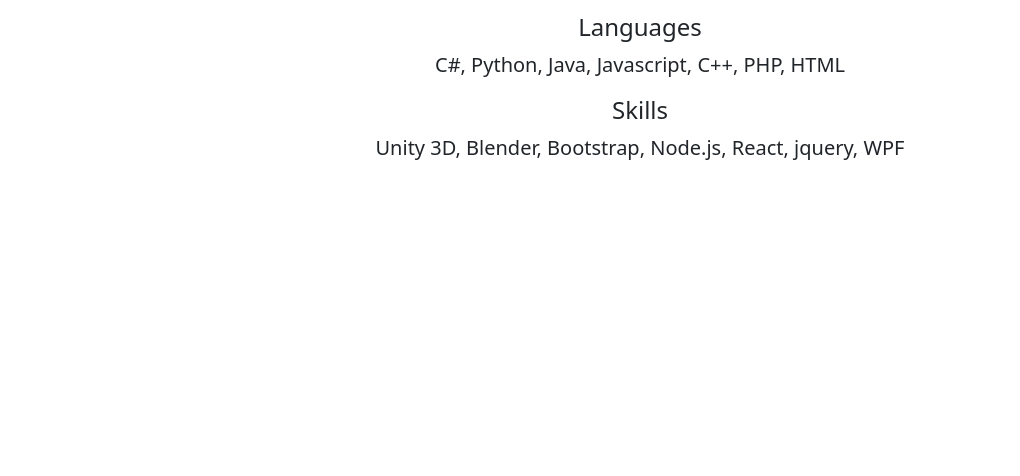
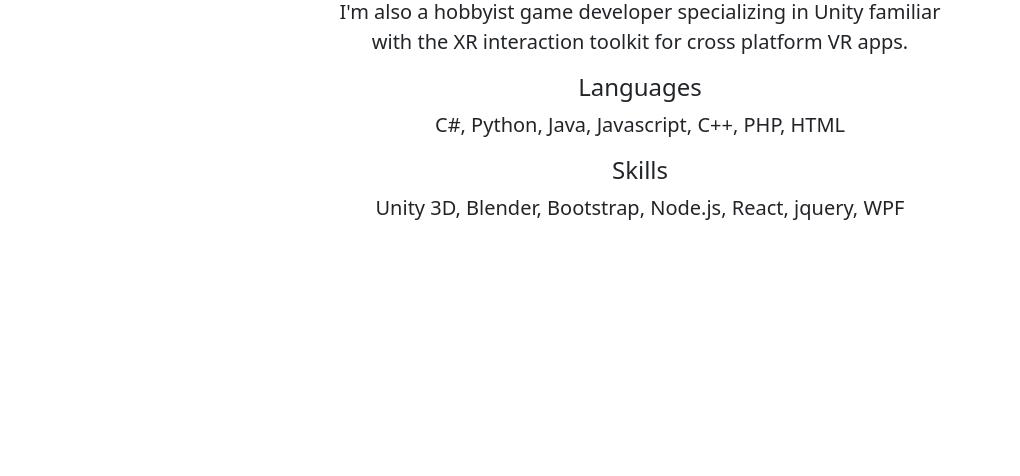
Before and after one commit to ZoeOliveStraw/zoestraw, a website: page index.html in a window 1280 px wide. Shown: the part 324-800 px from the top of the page, without its empty margins (0-1020 px from the left). Drawn offline with nearby package versions, Linux system fonts and the light colour scheme.

Commit message:
Changed paragraph text on main page

```diff
--- a/index.html
+++ b/index.html
@@ -36,7 +36,10 @@
       <img src="./art/Zoe selfie.jpg" class="img-thumbnail mx-auto" alt="This is a picture of me" style="width:10%">
       <h1 class="cover-heading">Zoe Straw</h1>
 
-      <p class="lead">Hiya! I'm Zoe Straw, a programmer and 3D artist with a passion for VR.</p>
+      <p class="lead">Hiya! I'm Zoe Straw, a programmer and 3D artist with a passion for VR.<br>
+        I'm also a hobbyist game developer specializing in Unity  familiar<br>
+        with the XR interaction toolkit for cross platform VR apps.<br>
+      </p>
       <h4 class="cover-heading">Languages</h4>
       <p class="lead">C#, Python, Java, Javascript, C++, PHP, HTML</p>
       <h4 class="cover-heading">Skills</h4>
```
